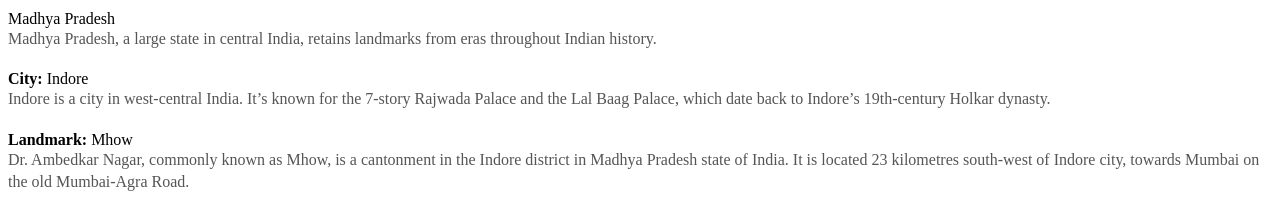
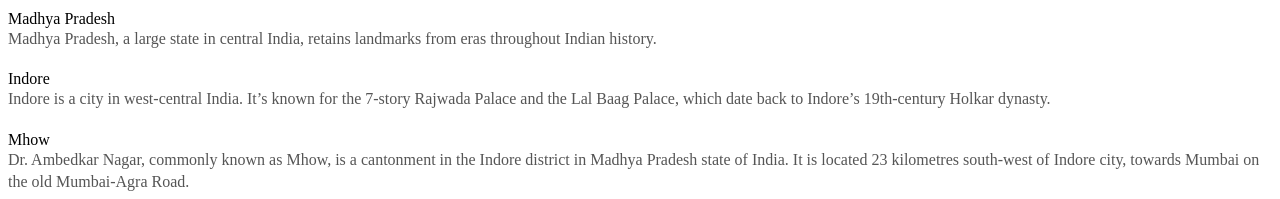
Before and after one commit to acciojob/dropdown-react-prmd04, a React app: page / in a window 1280 px wide. Shown: the part 215-414 px from the top of the page. Built offline with nearby package versions, Linux system fonts and the light colour scheme.

Commit message:
testing 4

```diff
--- a/src/components/App.js
+++ b/src/components/App.js
@@ -202,11 +202,11 @@ function App() {
       <div id="state-description">{selectedState.description}</div>
 
       {/* City Details */}
-      <div id="city-title"><strong>City:</strong> {selectedCity.name}</div>
+      <div id="city-title">{selectedCity.name}</div>
       <div id="city-description">{selectedCity.description}</div>
 
       {/* Landmark Details */}
-      <div id="landmark-title"><strong>Landmark:</strong> {selectedLandmark.name}</div>
+      <div id="landmark-title">{selectedLandmark.name}</div>
       <div id="landmark-description">{selectedLandmark.description}</div>
     </div>
 	);
```
